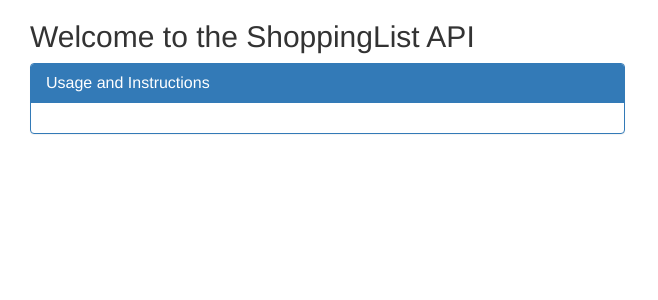
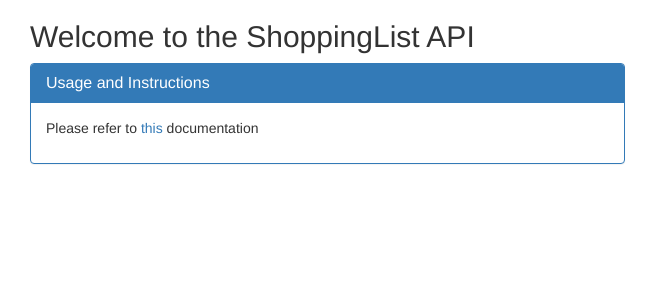
Before and after one commit to JoyLubega/TheShoppingListAPI, a Python web app: template api/templates/index.html in a window 1280 px wide. Shown: the top 300 px of the page, without its empty margins (0-658 px from the left). Run offline with Jinja, Linux system fonts and the light colour scheme; the template is opened without the code that fills it, so the values that code supplies are empty; some libraries are stand-ins or nearby versions.

Commit message:
Modified the Html file

```diff
--- a/api/templates/index.html
+++ b/api/templates/index.html
@@ -17,6 +17,7 @@
                 <h2 class="panel-title">Usage and Instructions</h2>
             </div>
             <div class="panel-body">
+                <p>Please refer to <a href="https://shoppinglistapi9.docs.apiary.io/">this</a> documentation</p>
 
             </div>
         </div>
```
